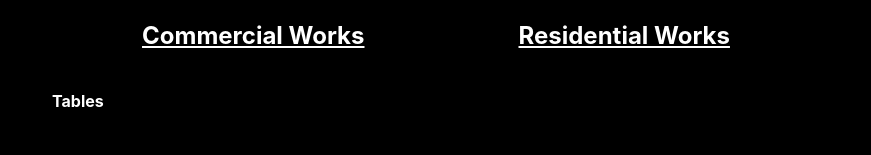
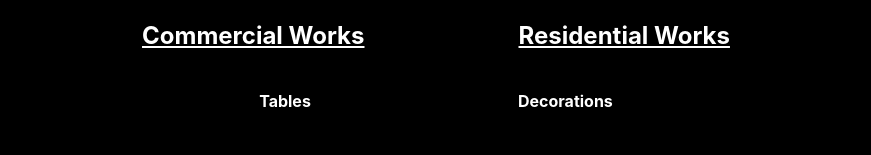
Before and after one commit to mwrowan89/BR-Fabrication-React.js, a React (Create React App) app: page /gallery in a window 1280 px wide. Shown: the part 505-660 px from the top of the page, without its empty margins (204-1075 px from the left). Built offline with nearby package versions, Linux system fonts and the light colour scheme.

Commit message:
Added decorations btn

```diff
--- a/src/components/GalleryPhotos.js
+++ b/src/components/GalleryPhotos.js
@@ -86,6 +86,9 @@ const GalleryPhotos = () => {
         <h4 id="table-btn" onClick={() => setType("tables")}>
           Tables
         </h4>
+        <h4 id="deco-btn" onClick={() => setType("deco")}>
+          Decorations
+        </h4>
       </div>
       <div className="gallery-images-container">
         {currentImages.map((image) => (
--- a/src/css/GalleryPhotos.css
+++ b/src/css/GalleryPhotos.css
@@ -74,6 +74,8 @@
 }
 .gallery-type-filter {
   color: white;
+  display: flex;
+  justify-content: space-evenly;
 }
 
 /* Pop-up window css */
```
